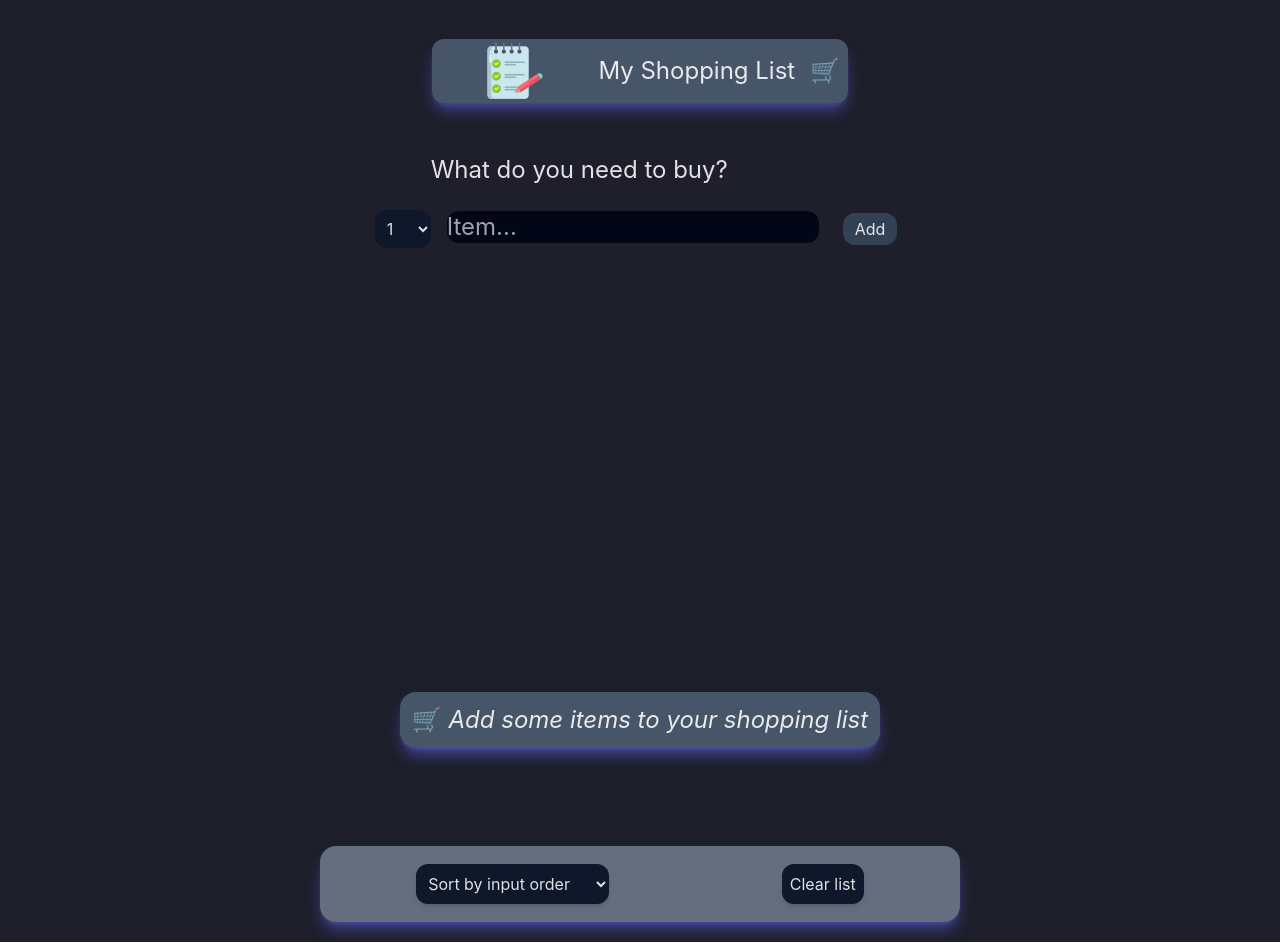
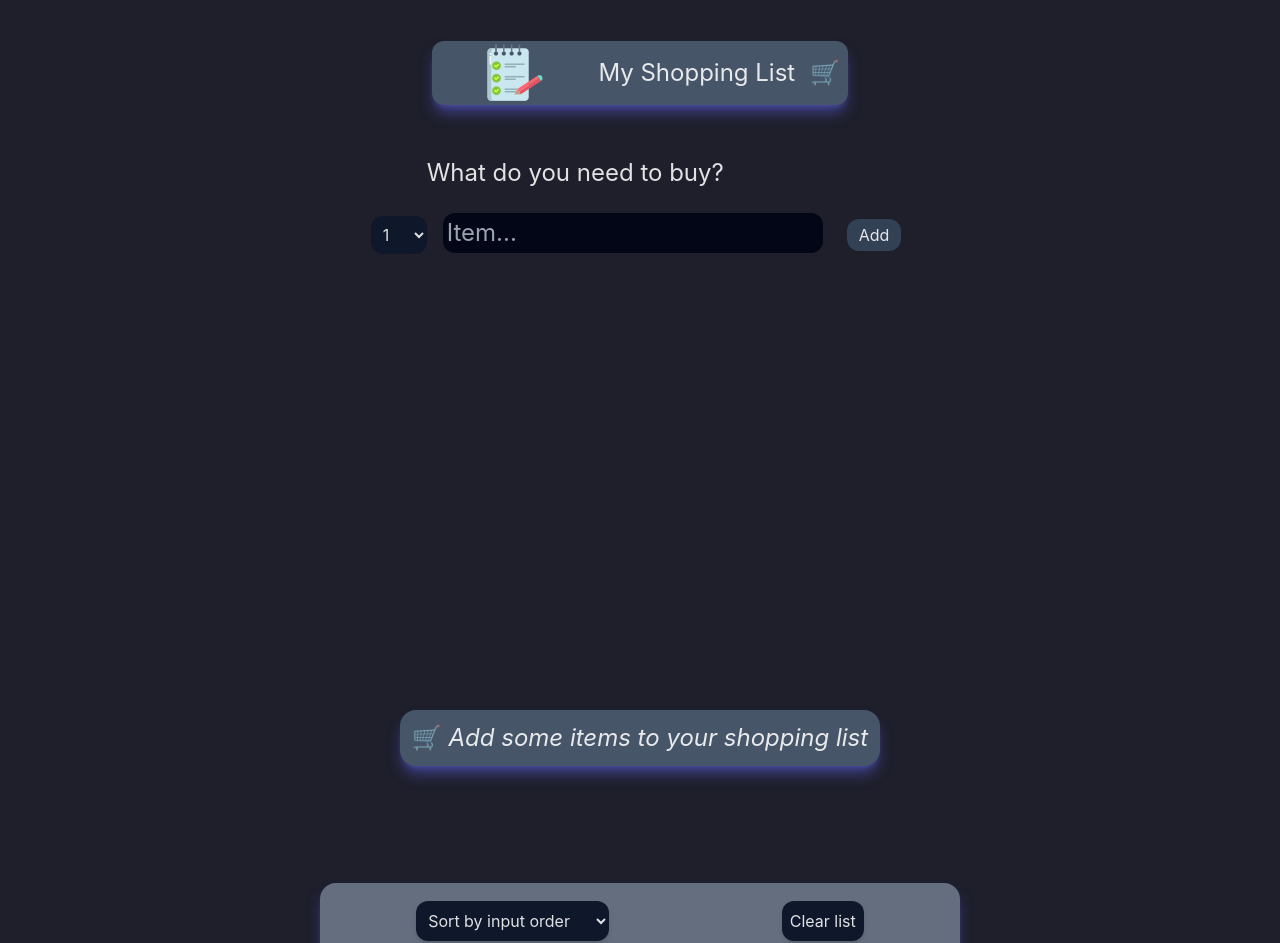
Before and after one commit to PerikK/shopping_list, a React (Vite) app: page / in a window 1280 px wide. Shown: the top 943 px of the page. Built offline with nearby package versions, Linux system fonts and the light colour scheme.

Commit message:
finishing touches

```diff
--- a/src/components/Form.jsx
+++ b/src/components/Form.jsx
@@ -36,7 +36,7 @@ export default function Form({ onAddItems }) {
 					))}
 				</select>
 				<input
-					className='bg-opacity-100 bg-slate-950 ml-1 p- text-l md:mx-4 md:text-2xl rounded-xl hover:bg-slate-700'
+					className='bg-opacity-100 bg-slate-950 ml-1 p-1 text-l md:mx-4 md:text-2xl rounded-xl hover:bg-slate-700'
 					type='text'
 					placeholder='Item...'
 					value={itemName}
--- a/src/components/List.jsx
+++ b/src/components/List.jsx
@@ -28,12 +28,11 @@ export default function List({
 	}
 	localStorage.setItem('listItems', JSON.stringify(items))
 
-	//grid xs:grid-cols-1 grid-cols-2 md:grid-cols-3 lg:grid-cols-4 min-h-60 gap-2 overflow-y-auto w-full mx-8
 
 	return (
 		<>
 			<div>
-				<ul className='flex flex-col gap-3 mt-6 mb-4 mx-3 md:grid md:grid-cols-3 lg:grid-cols-4 lg:mx-24 md:gap-10'>
+				<ul className='flex flex-col gap-3 mt-6 mb-4 mx-4 md:grid md:grid-cols-3 lg:grid-cols-4 lg:mx-24 md:gap-10'>
 					{sortedItems?.map((item) => (
 						<Item
 							key={item.id}
@@ -45,7 +44,7 @@ export default function List({
 				</ul>
 			</div>
 			<Stats items={items} />
-			<div className='mx-2 w:9/12  md:w-6/12 flex justify-around rounded-2xl bg-opacity-60 p-2.5 my-2 bg-slate-400 shadow-lg shadow-indigo-500/50'>
+			<div className='mx-2 w:9/12  md:w-6/12 flex justify-around rounded-2xl bg-opacity-60 p-2.5 my-6 bg-slate-400 shadow-lg shadow-indigo-500/50'>
 				<select
 					value={sortBy}
 					onChange={(e) => setSortBy(e.target.value)}
--- a/src/components/Logo.jsx
+++ b/src/components/Logo.jsx
@@ -2,7 +2,7 @@ import note from '../assets/note.png'
 export default function Logo() {
 	return (
 		<>
-			<div className='grid grid-cols-[2fr_3fr] place-items-center rounded-xl  bg-slate-600 shadow-lg shadow-indigo-500/50'>
+			<div className='grid grid-cols-[2fr_3fr] place-items-center rounded-xl mx-2  bg-slate-600 shadow-lg shadow-indigo-500/50'>
 				<img src={note} alt='a notepad icon' className='md:align-items-start' />
 				<h1 className='text-l place-items-start md:text-2xl md:place-items-center'>
 					My Shopping List <span className='p-2'>🛒</span>
--- a/src/components/Stats.jsx
+++ b/src/components/Stats.jsx
@@ -24,7 +24,7 @@ export default function Stats({ items }) {
 
 	return (
 		<>
-			<div className='bg-slate-600 text-2xl p-3 mx-2 rounded-2xl shadow-lg shadow-indigo-500/50'>
+			<div className='bg-slate-600 text-2xl p-3 mx-2 my-6 rounded-2xl shadow-lg shadow-indigo-500/50'>
 				<em>
 					You have{' '}
 					<span className='font-bold text-yellow-300 '>
```
